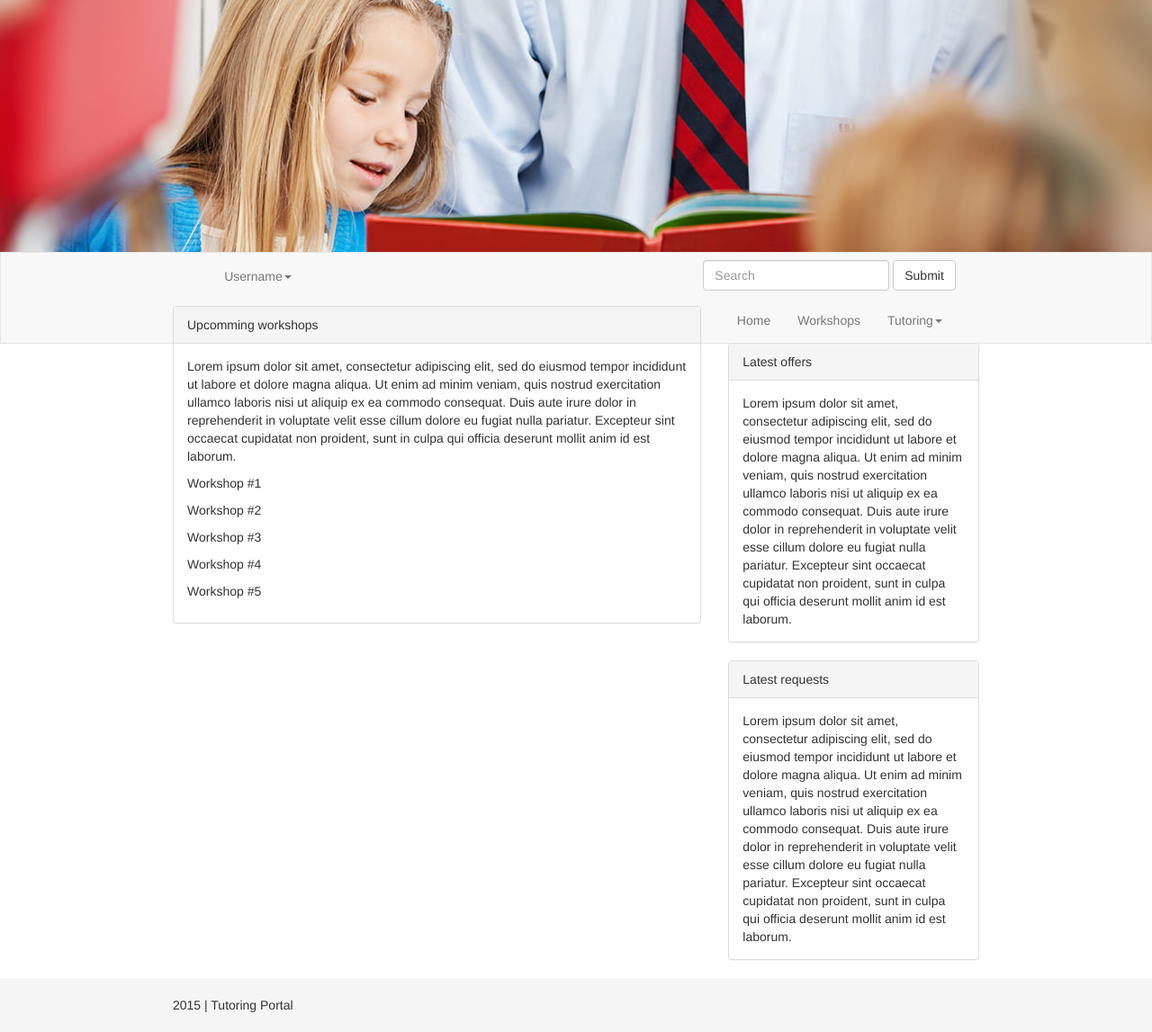
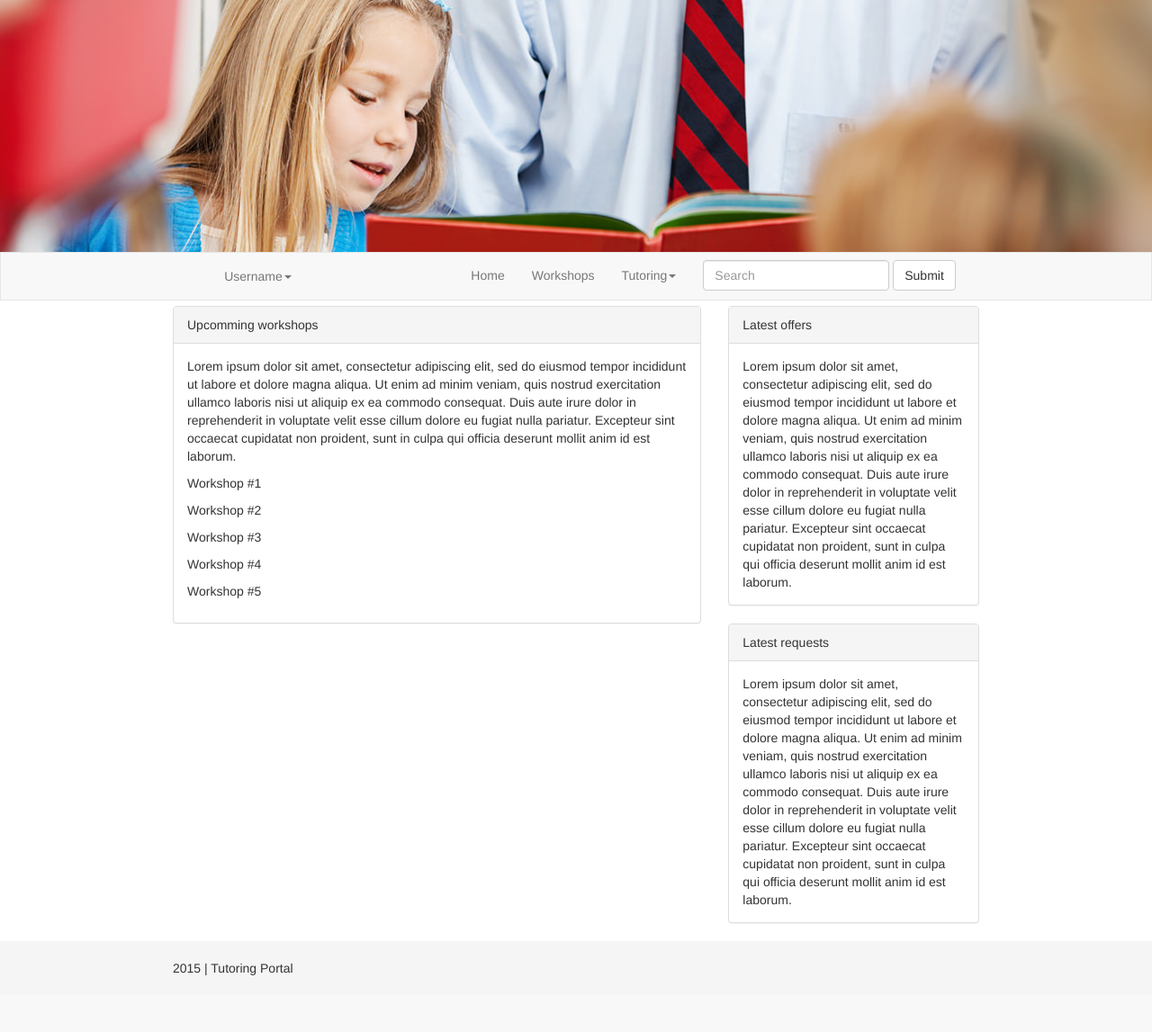
Before and after one commit to jimmy89Li/Tutoring, a PHP site: page /home.php in a window 1280 px wide. Shown: the whole page at 90% size. After the commit the page ends 1084 px from the top, so only its background shows below. Run offline with PHP 8.4, Linux system fonts and the light colour scheme; some libraries are stand-ins or nearby versions.

Commit message:
updated navbar & footer

```diff
--- a/home.php
+++ b/home.php
@@ -92,8 +92,7 @@
 <footer class="footer">
 	<div class="footerContainer">
 		<p>2015 | Tutoring Portal</p>
-	</div>
-</foter>
+</footer>
 </div><!--Container-->
 	<!-- jQuery (necessary for Bootstrap's JavaScript plugins) -->
     <script src="https://ajax.googleapis.com/ajax/libs/jquery/1.11.3/jquery.min.js"></script>
--- a/style.css
+++ b/style.css
@@ -1,4 +1,4 @@
-html,body{margin:0;padding:0}
+html,body{margin:0;padding:0;min-width:1032px;}
 .container{
 	margin:0;
 	padding:0;
@@ -21,6 +21,7 @@ header{
 }
 .navbar{
 	border-radius:0;
+	z-index:99;
 }
 .affix {
       top: 0;
@@ -31,13 +32,16 @@ header{
   .affix + .container-fluid {
       padding-top: 10px;
   }
-.container-fluid>.navbar-collapse, .container-fluid>.navbar-header, .container>.navbar-collapse, .container>.navbar-header {
-    margin: 0 15%;
+.container-fluid>.navbar-header, .container>.navbar-header{
+	margin-left:15%;
+}
+.container-fluid>.navbar-collapse, .container>.navbar-collapse {
+    margin-right:15%;
 }
 .mainSection {
     height: auto;
     margin: 60px 15% 0;
-    min-height: 720px;
+    min-height: 620px;
 }
 .mainContent{
 
```
